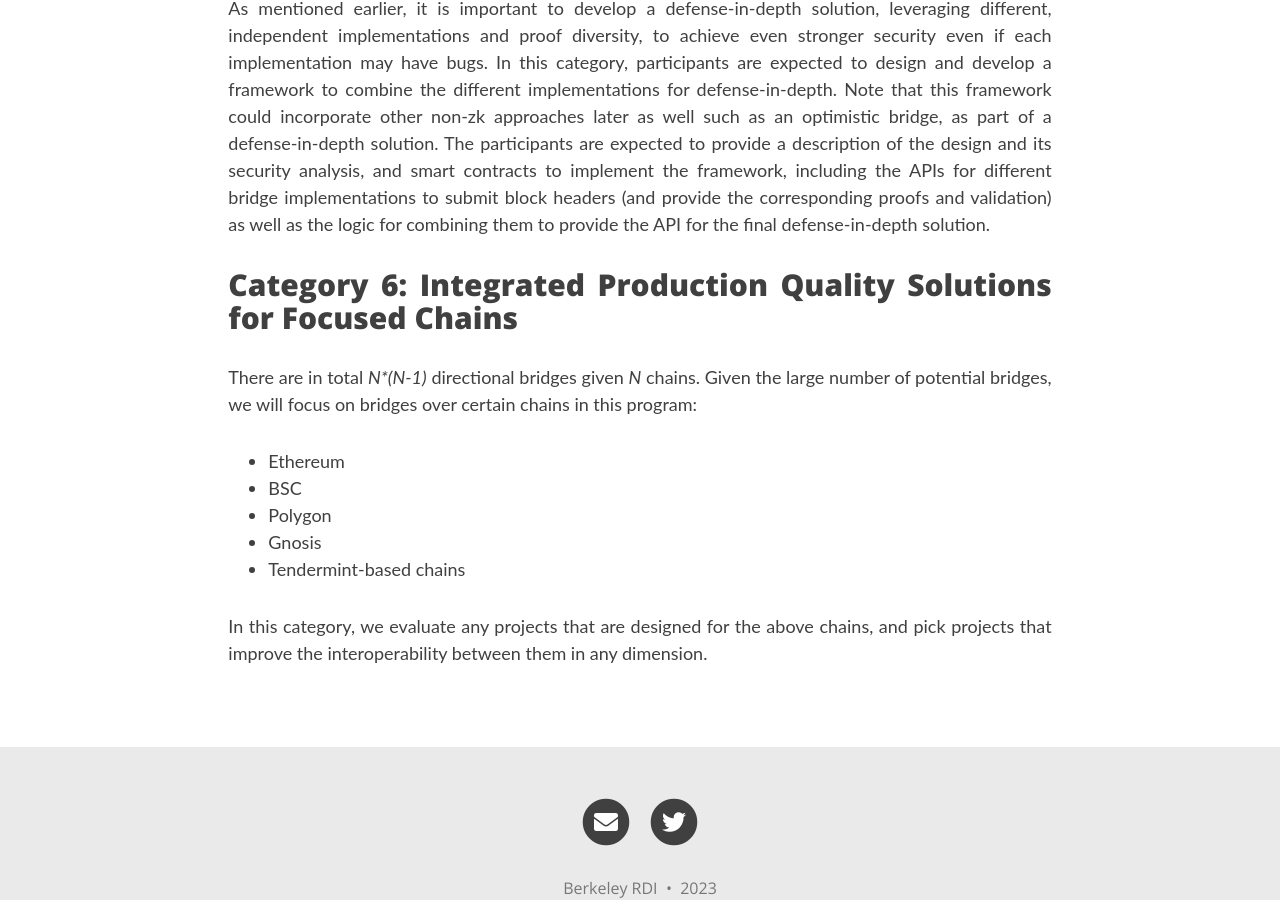
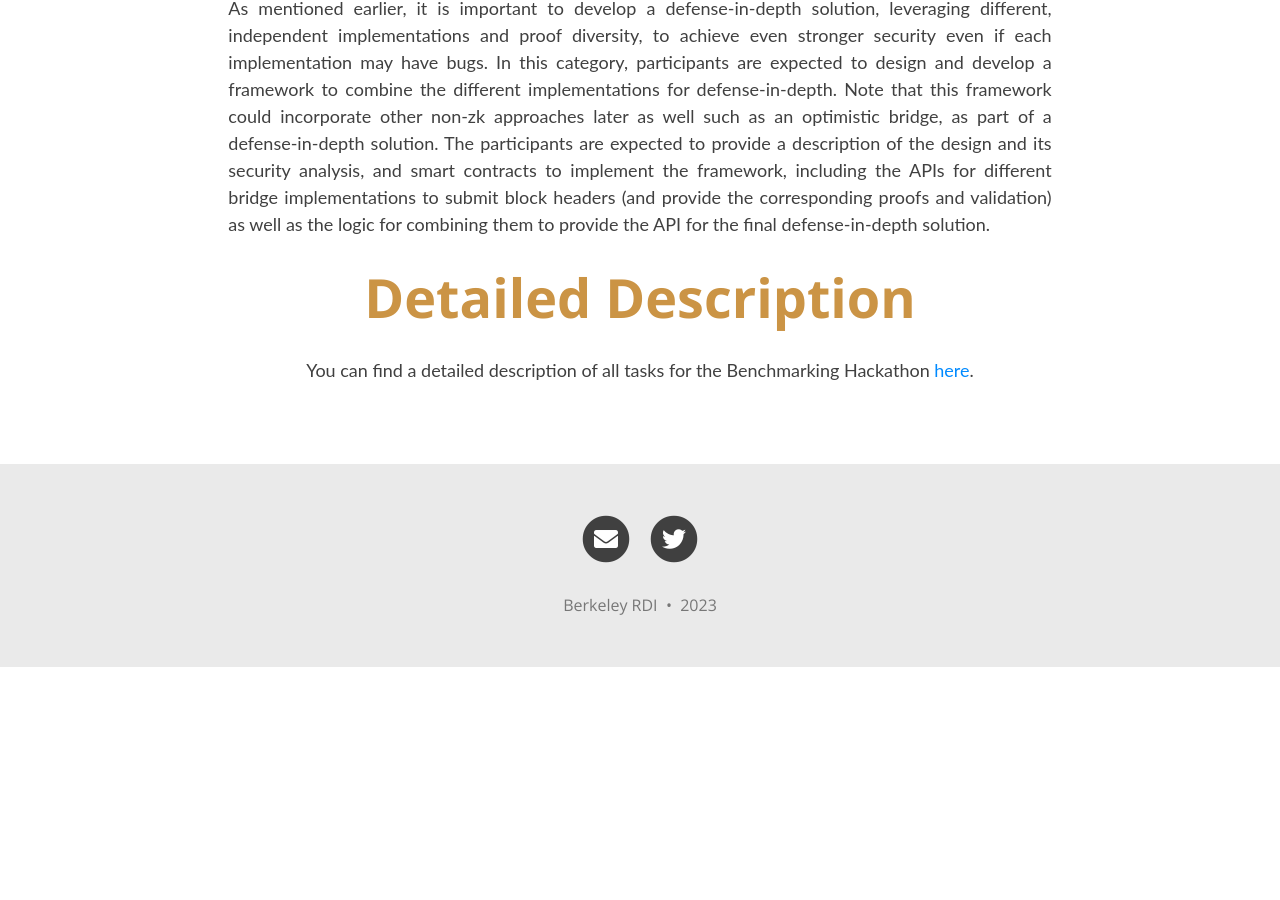
Before and after one commit to rdi-berkeley/zkp-web3-hackathon, a Jekyll site: the page built from _tracks/zk_bridge_track.md, in a window 1280 px wide and 900 px high, scrolled down 3177 px. Built offline with Jekyll 4.4.1, drawn with Linux system fonts in a browser that asks for light colours; nearby versions of some CDN libraries; comment, search, counter and statistics services are not loaded; after the commit the page ends 3844 px from its top, so only the background shows below that.

Commit message:
bridge track

```diff
--- a/_tracks/zk_bridge_track.md
+++ b/_tracks/zk_bridge_track.md
@@ -17,7 +17,7 @@ date: 2020-01-03 14:40:45
 </div>
 
 <div style="text-align: justify">
-    <p><a href="zkbridge.org">zkBridge</a> proposes the first solution for building trustless, permissionless, extensible, universal, and efficient cross-chain bridges using ZKP. With succinct proofs, zkBridge not only guarantees strong security without external assumptions, but also significantly reduces on-chain verification cost.  zkBridge provides a modular design supporting a base layer with a standard API for smart contracts on one chain to obtain verified block headers from another chain using snarks.  By separating the bridge base layer from application-specific logic, zkBridge makes it easy to enable additional applications on top of the bridge, including message passing, token transfer, etc.. </p>
+    <p><a href="https://rdi.berkeley.edu/zkp/zkBridge/zkBridge.html">zkBridge</a> proposes the first solution for building trustless, permissionless, extensible, universal, and efficient cross-chain bridges using ZKP. With succinct proofs, zkBridge not only guarantees strong security without external assumptions, but also significantly reduces on-chain verification cost.  zkBridge provides a modular design supporting a base layer with a standard API for smart contracts on one chain to obtain verified block headers from another chain using snarks.  By separating the bridge base layer from application-specific logic, zkBridge makes it easy to enable additional applications on top of the bridge, including message passing, token transfer, etc.. </p>
 
     <p>Given zkBridge’s modular design, the work needed for building a zkBridge is highly decomposable and parallelizable, making it a great project for community contribution and the hackathon. We have carefully designed the tasks in this zkBridge track such that different teams and participants can contribute to different components of a zkBridge which when put together can build high-quality solutions of zkBridges across different chains.</p>
 
@@ -56,7 +56,7 @@ date: 2020-01-03 14:40:45
    <h2>Category 2: Smart Contracts</h2>
 
     <p>
-    As shown in <a href="zkbridge.org">zkBridge</a>, it uses an updater smart contract on one chain to verify and accept proofs of block headers of another chain from relay nodes. Figure 1 shows how the updater contract maintains a list of recent block headers and updates it after verifying the relay node proofs. The contract provides an application-agnostic API for smart contracts to access the latest block headers of the sender blockchain and build application-specific logic.
+    As shown in <a href="https://rdi.berkeley.edu/zkp/zkBridge/zkBridge.html">zkBridge</a>, it uses an updater smart contract on one chain to verify and accept proofs of block headers of another chain from relay nodes. Figure 1 shows how the updater contract maintains a list of recent block headers and updates it after verifying the relay node proofs. The contract provides an application-agnostic API for smart contracts to access the latest block headers of the sender blockchain and build application-specific logic.
     </p>
     <p>
     In this category, the participants are expected to implement the framework of updater smart contracts and the updater contracts for specific chains.
@@ -86,24 +86,11 @@ date: 2020-01-03 14:40:45
     <p>
     As mentioned earlier, it is important to develop a defense-in-depth solution, leveraging different, independent implementations and proof diversity, to achieve even stronger security even if each implementation may have bugs. In this category, participants are expected to design and develop a framework to combine the different implementations for defense-in-depth. Note that this framework could incorporate other non-zk approaches later as well such as an optimistic bridge, as part of a defense-in-depth solution. The participants are expected to provide a description of the design and its security analysis, and smart contracts to implement the framework, including the APIs for different bridge implementations to submit block headers (and provide the corresponding proofs and validation) as well as the logic for combining them to provide the API for the final defense-in-depth solution.
     </p>
-    <h2>Category 6: Integrated Production Quality Solutions for Focused Chains</h2>
+</div>
 
-    <p>
-    There are in total <em>N*(N-1)</em> directional bridges given <em>N</em> chains. Given the large number of potential bridges, we will focus on bridges over certain chains in this program:
-    </p>
-    <ul>
-
-    <li>Ethereum</li>
-
-    <li>BSC</li>
-
-    <li>Polygon</li>
-
-    <li>Gnosis</li>
-
-    <li>Tendermint-based chains </li>
-    </ul>
-    <p>
-    In this category, we evaluate any projects that are designed for the above chains, and pick projects that improve the interoperability between them in any dimension.
-    </p>
+<div style="text-align: center;">
+  <h1 style="font-weight: bold; font-size: 3em; color: #CB9445;">Detailed Description</h1>
 </div>
+<div style="text-align: center;">
+<p> You can find a detailed description of all tasks for the Benchmarking Hackathon <a href="https://drive.google.com/file/d/1YX1ZdP-1KILYsbE1Xv_NHRpWB0AFqg-H/view?usp=share_link">here</a>.</p>
+</div>
```
